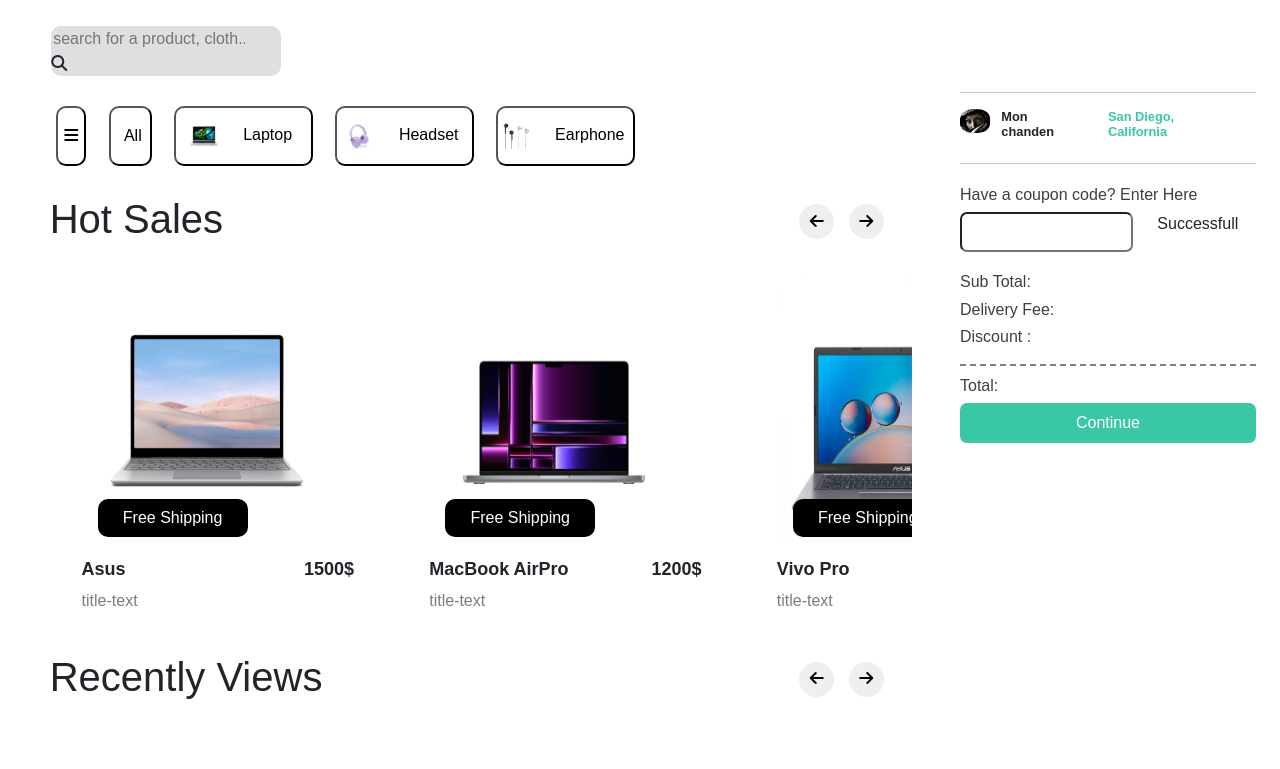
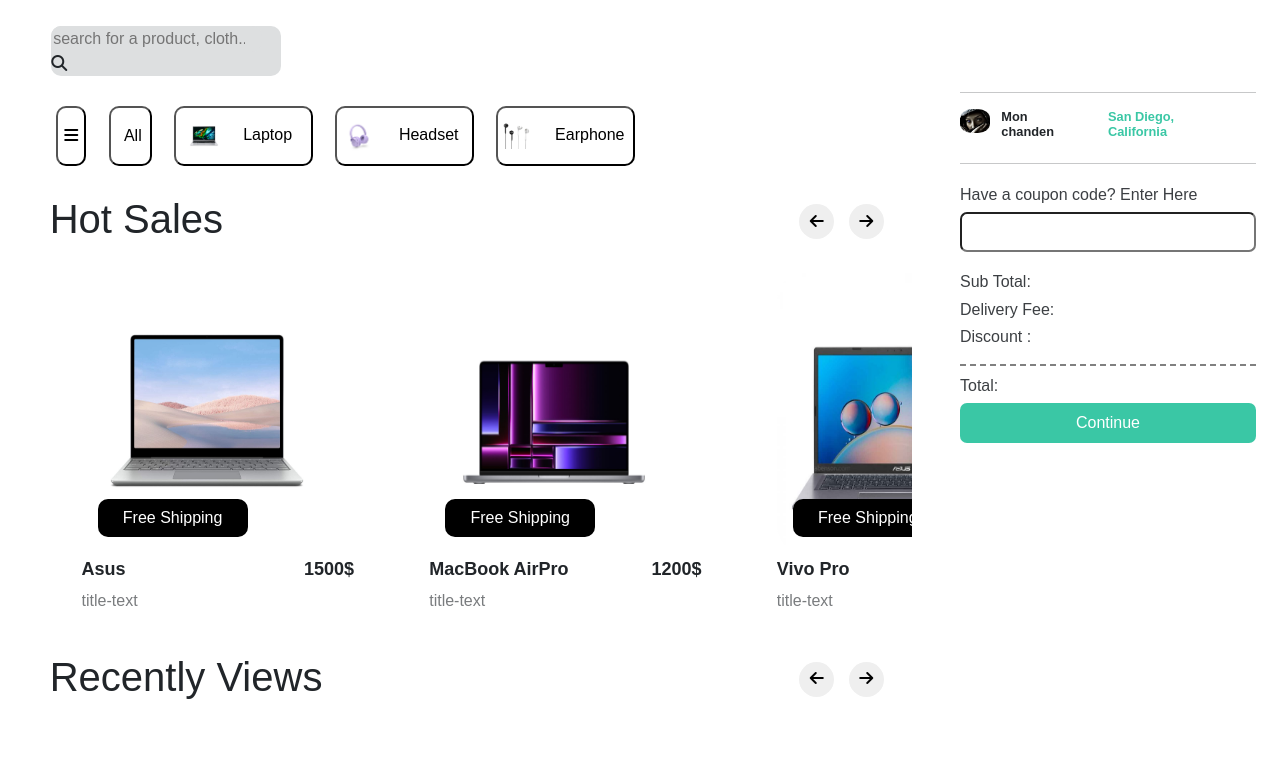
Before and after one commit to Monchanden/ToKoMegawa, a plain HTML site: page index.html in a window 1280 px wide. Drawn offline with Linux system fonts and the light colour scheme.

Commit message:
Update index.html

```diff
--- a/index.html
+++ b/index.html
@@ -94,12 +94,7 @@
           </div>
           <form>
             <h6 class="showaa">Have a coupon code? Enter Here</h6>
-            <div class="row">
-              <div class="col-sm-8"><input type="text" class="coupon"></div>
-              <div class="col-sm-4"> <p>Successfull</p></div>
-
-
-            </div>
+   <input type="text" class="coupon">
 
           </form>
           <div class="subtotal12">
```
